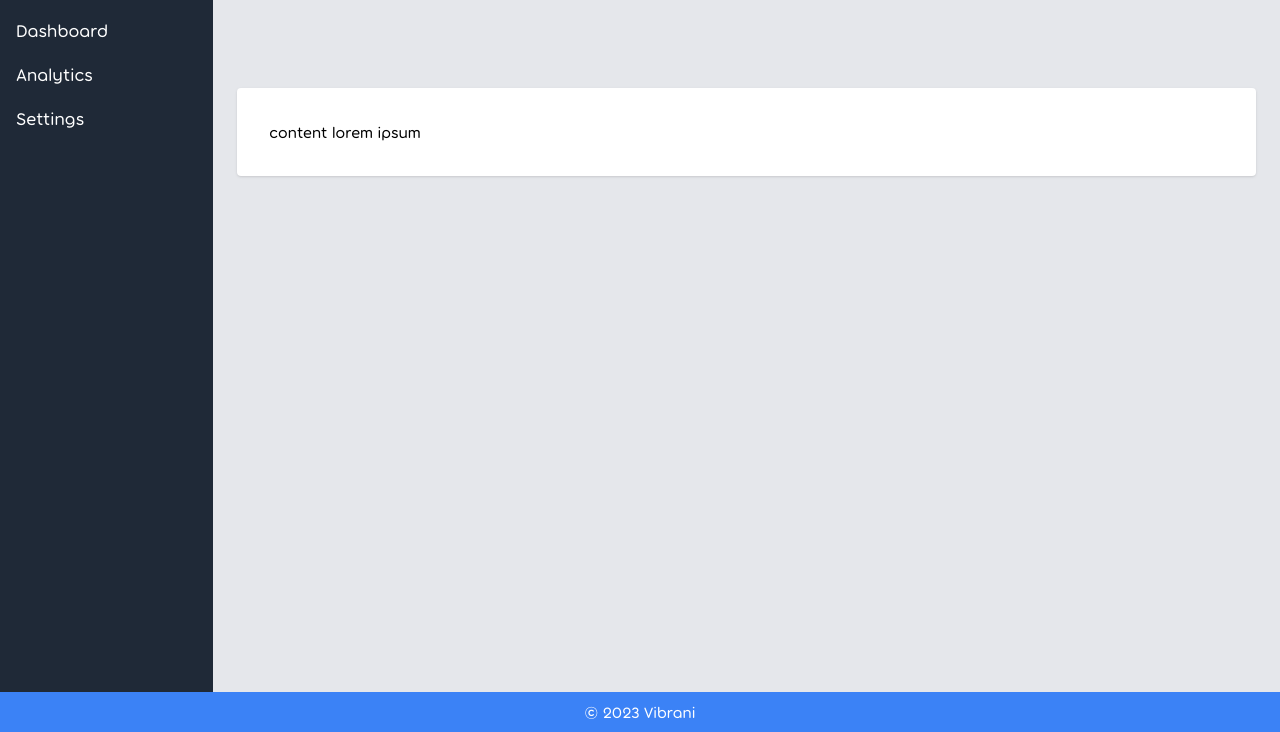
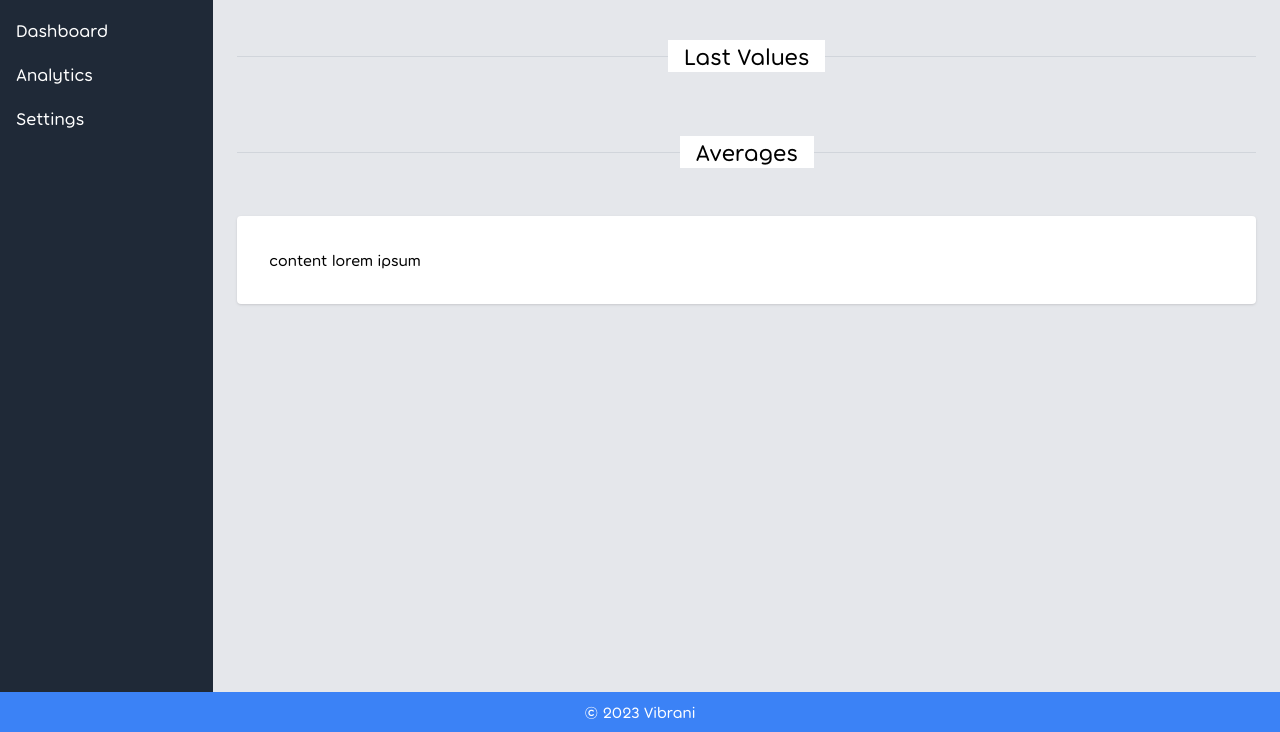
Before and after one commit to JoanPalau/hack-eps-2023-eurecat, a Flask app: page / in a window 1280 px wide. Shown: the part 68-800 px from the top of the page. Run offline with Flask 3, Linux system fonts and the light colour scheme; data that the repository does not hold is empty; some libraries are stand-ins or nearby versions.

Commit message:
Improve the styles

```diff
--- a/backend/app/templates/index.html
+++ b/backend/app/templates/index.html
@@ -2,10 +2,28 @@
 {% block content %}
 
             <!-- Quick Statistics -->
-            <div class="flex flex-row mb-8" hx-trigger="load" hx-get="/partial/averages" hx-swap="innerHTML">
+            <div class="relative py-4">
+                <div class="absolute inset-0 flex items-center">
+                    <div class="w-full border-b border-gray-300"></div>
+                </div>
+                <div class="relative flex justify-center">
+                    <span class="bg-white px-4 text-2xl text-black">Last Values</span>
+                </div>
             </div>
             <div class="flex flex-row mb-8" hx-trigger="load, every 10s" hx-get="/partial/last" hx-swap="innerHTML">
             </div>
+            <div class="relative py-4">
+                <div class="absolute inset-0 flex items-center">
+                    <div class="w-full border-b border-gray-300"></div>
+                </div>
+                <div class="relative flex justify-center">
+                    <span class="bg-white px-4 text-2xl text-black">Averages</span>
+                </div>
+            </div>
+
+            <div class="flex flex-row mb-8" hx-trigger="load" hx-get="/partial/averages" hx-swap="innerHTML">
+            </div>
+
 
             <!-- Main Content -->
             <div class="bg-white p-8 rounded shadow">
--- a/backend/app/templates/partials/last.html
+++ b/backend/app/templates/partials/last.html
@@ -1,23 +1,23 @@
 {% from "./_macro.html" import icon %}
 <!-- Statistic Card 1 -->
-<div class="w-1/4 p-4 bg-white rounded shadow">
-    <h3 class="text-lg font-semibold mb-2">Last record temperature</h3>
+<div class="w-1/4 p-4 bg-white rounded shadow text-center">
+    <h3 class="text-lg font-semibold mb-2">Temperature</h3>
     <p class="text-gray-700 text-xl">{{last.temperature}} {{ icon(last.temperature, previous.temperature) }} </p>
 </div>
 
 <!-- Statistic Card 2 -->
-<div class="w-1/4 p-4 bg-white rounded shadow mx-4">
-    <h3 class="text-lg font-semibold mb-2">Last record light</h3>
+<div class="w-1/4 p-4 bg-white rounded shadow mx-4 text-center">
+    <h3 class="text-lg font-semibold mb-2">Light</h3>
     <p class="text-gray-700 text-xl">{{last.light}} {{ icon(last.light, previous.light) }}</p>
 </div>
 
 <!-- Statistic Card 3 -->
-<div class="w-1/4 p-4 bg-white rounded shadow mx-4">
-    <h3 class="text-lg font-semibold mb-2">Last air record Humidity</h3>
+<div class="w-1/4 p-4 bg-white rounded shadow mx-4 text-center">
+    <h3 class="text-lg font-semibold mb-2">Soil Humidity</h3>
     <p class="text-gray-700 text-xl">{{last.soil_humidity}} {{ icon(last.soil_humidity, previous.soil_humidity) }}</p>
 </div>
 
-<div class="w-1/4 p-4 bg-white rounded shadow">
-    <h3 class="text-lg font-semibold mb-2">Last air record Humidity</h3>
+<div class="w-1/4 p-4 bg-white rounded shadow text-center">
+    <h3 class="text-lg font-semibold mb-2">Air Humidity</h3>
     <p class="text-gray-700 text-xl">{{last.air_humidity}} {{ icon(last.air_humidity, previous.air_humidity) }}</p>
 </div>
```
Also changed, not shown: backend/app/templates/partials/averages.html (+8 -8 lines).
